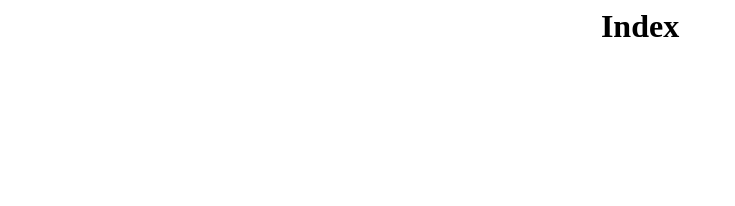
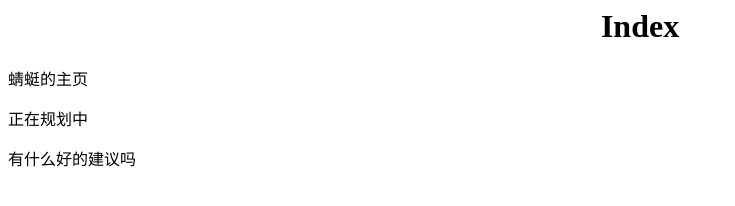
Before and after one commit to Qtinp/Qtinp.github.io, a plain HTML site: page index.html in a window 1280 px wide. Shown: the whole page, without its empty margins (0-735 px from the left). Drawn offline with Linux system fonts and the light colour scheme.

Commit message:
Update index.html

```diff
--- a/index.html
+++ b/index.html
@@ -8,6 +8,9 @@
 </head>
 <body>
     <h1 style="text-align: center;">Index</h1>
+    <p>蜻蜓的主页</p>
+    <p>正在规划中</p>
+    <p>有什么好的建议吗</p>
 </body>
 
 </html>
```
